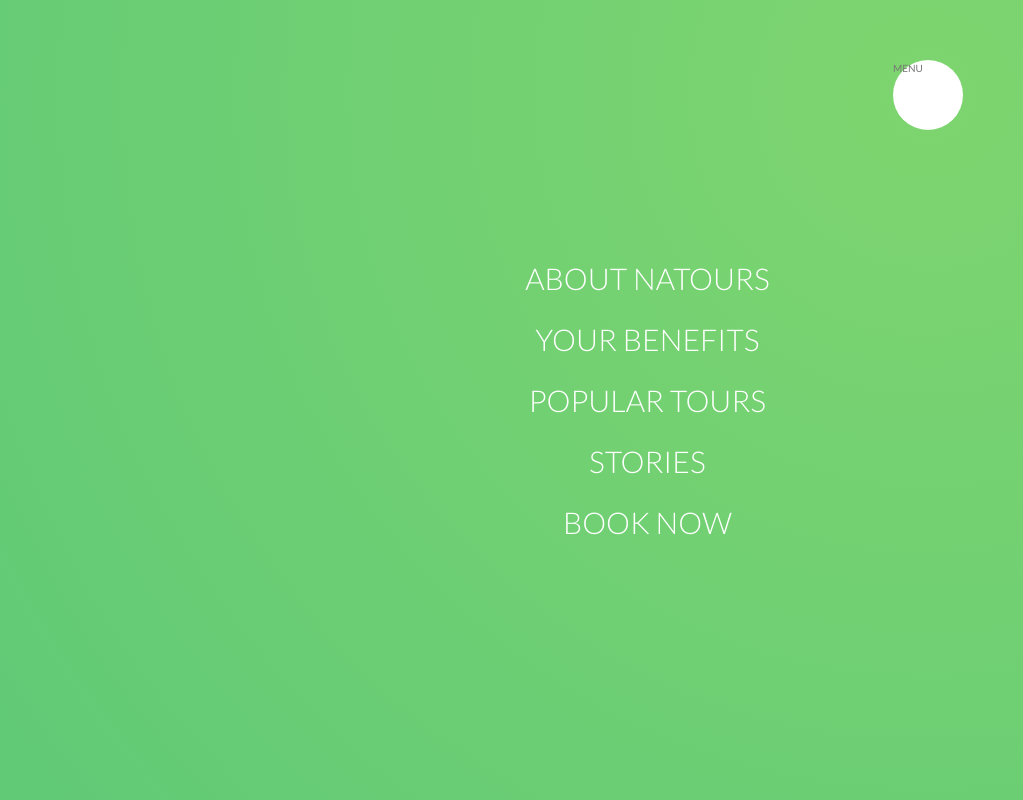
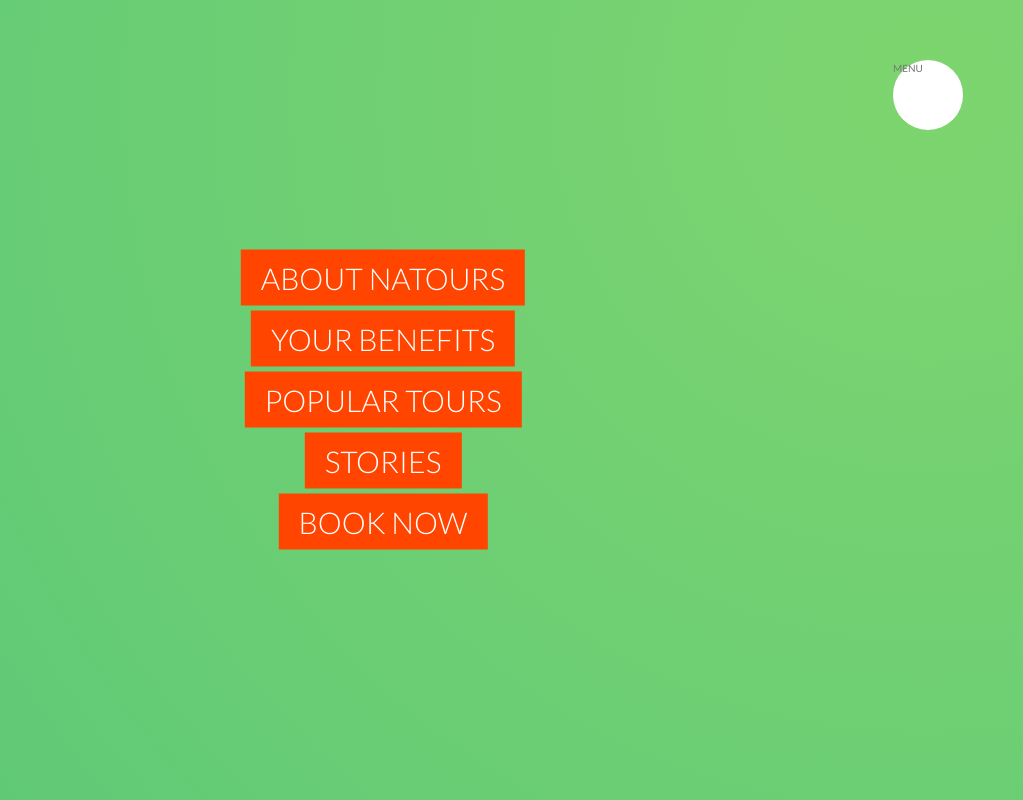
Before and after one commit to chrisvneal/advancedcss_natours, a website: page index.html in a window 1280 px wide. Shown: the top 800 px of the page, without its empty margins (257-1280 px from the left). Drawn offline with Linux system fonts and the light colour scheme.

Commit message:
Create button "swoosh" effect

```diff
--- a/sass/abstracts/_mixins.scss
+++ b/sass/abstracts/_mixins.scss
@@ -10,5 +10,5 @@
   position: absolute;
   top: 50%;
   left: 50%;
-  transform: translate(50%, -50%);
+  transform: translate(-50%, -50%);
 }
--- a/sass/layout/_navigation.scss
+++ b/sass/layout/_navigation.scss
@@ -49,10 +49,27 @@
   }
 
   &__link {
-    font-size: 3rem;
-    font-weight: 300;
-    color: $color-white;
-    text-decoration: none;
-    text-transform: uppercase;
+    &:link,
+    &:visited {
+      font-size: 3rem;
+      font-weight: 300;
+      padding: 1rem 2rem;
+      color: $color-white;
+      text-decoration: none;
+      text-transform: uppercase;
+      background-image: linear-gradient(
+        120deg,
+        orangered 0%,
+        orangered 50%,
+        $color-white 50%
+      );
+      background-size: 250%;
+      transition: all 0.4s;
+    }
+
+    &:active,
+    &:hover {
+      background-position: 100%;
+    }
   }
 }
```
Also changed, not shown: css/style.css.
